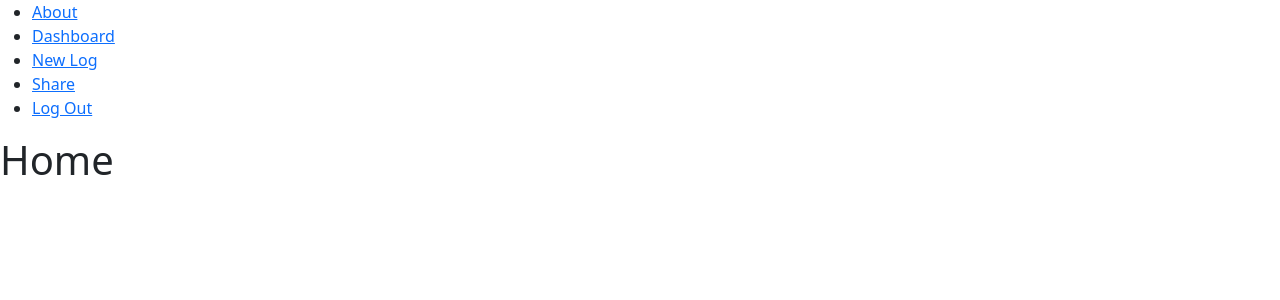
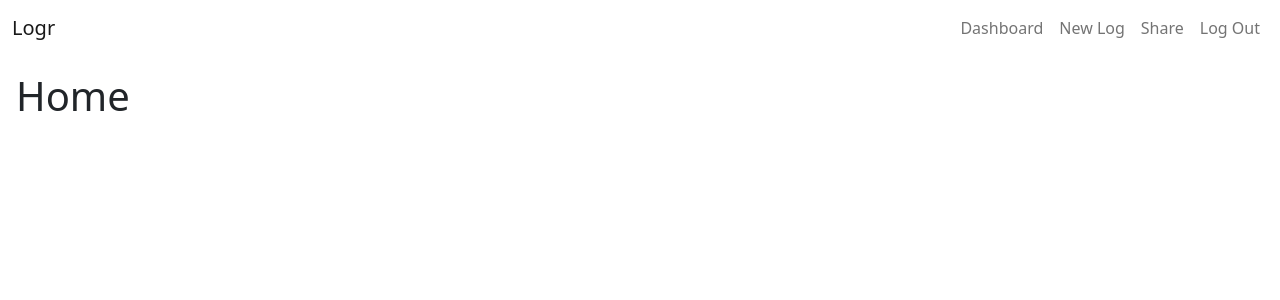
Before and after one commit to krismally/logr, a Django app: page / in a window 1280 px wide. Shown: the top 300 px of the page. Run offline with Django 4.2, Linux system fonts and the light colour scheme; the visitor is signed in with stand-in values (Sample User, id 1).

Commit message:
Implement basic navbar styling

```diff
--- a/main_app/templates/base.html
+++ b/main_app/templates/base.html
@@ -9,22 +9,31 @@
 </head>
 <body>
     <header>
-        <nav>
-            <ul class="right">
-                <li><a href="#">About</a></li>
-                {% if user.is_authenticated %}
-                <li><a href="{% url 'index' %}">Dashboard</a></li>
-                <li><a href="{% url 'logs_create' %}">New Log</a></li>
-                <li><a href="#">Share</a></li>
-                <li><a href="{% url 'logout' %}">Log Out</a></li>
-                {% else %}
-                <li><a href="{% url 'signup' %}">Sign Up</a></li>
-                <li><a href="{% url 'login' %}">Log In</a></li>
-                {% endif %}
-            </ul>
+        <nav class="navbar navbar-expand-md navbar-light">
+            <div class="container-xxl">
+                <a href="#" class="navbar-brand">Logr</a>
+                <button class="navbar-toggler" type="button" data-bs-toggle="collapse"
+                data-bs-target="#main-nav" aria-controls="main-nav" aria-expanded="false"
+                aria-label="Toggle navigation">
+                    <span class="navbar-toggler-icon"></span>
+                </button>
+                <div class="collapse navbar-collapse justify-content-end align-center" id="main-nav">
+                    <ul class="navbar-nav">
+                        {% if user.is_authenticated %}
+                        <li class="nav-item"><a class="nav-link" href="{% url 'index' %}">Dashboard</a></li>
+                        <li class="nav-item"><a class="nav-link" href="{% url 'logs_create' %}">New Log</a></li>
+                        <li class="nav-item"><a class="nav-link" href="#">Share</a></li>
+                        <li class="nav-item"><a class="nav-link" href="{% url 'logout' %}">Log Out</a></li>
+                        {% else %}
+                        <li class="nav-item"><a class="nav-link" href="{% url 'signup' %}">Sign Up</a></li>
+                        <li class="nav-item"><a class="nav-link" href="{% url 'login' %}">Log In</a></li>
+                        {% endif %}
+                    </ul>
+                </div>
+            </div>
         </nav>
     </header>
-    <main>{% block content %}{% endblock %}</main>
+    <main class="m-3">{% block content %}{% endblock %}</main>
     <footer></footer>
     <script src="https://cdn.jsdelivr.net/npm/bootstrap@5.2.0-beta1/dist/js/bootstrap.bundle.min.js" integrity="sha384-pprn3073KE6tl6bjs2QrFaJGz5/SUsLqktiwsUTF55Jfv3qYSDhgCecCxMW52nD2" crossorigin="anonymous"></script>
 </body>
--- a/main_app/templates/logs/detail.html
+++ b/main_app/templates/logs/detail.html
@@ -1,6 +1,6 @@
 {% extends 'base.html' %} {% block content %}
 
-<h1>{{ log.date }}</h1>
+<h1>{{ log.date }}'s Entry</h1>
 
 <div>
     <a class="btn btn-info" href="{% url 'logs_update' log.id %}">Edit Log</a>
```
